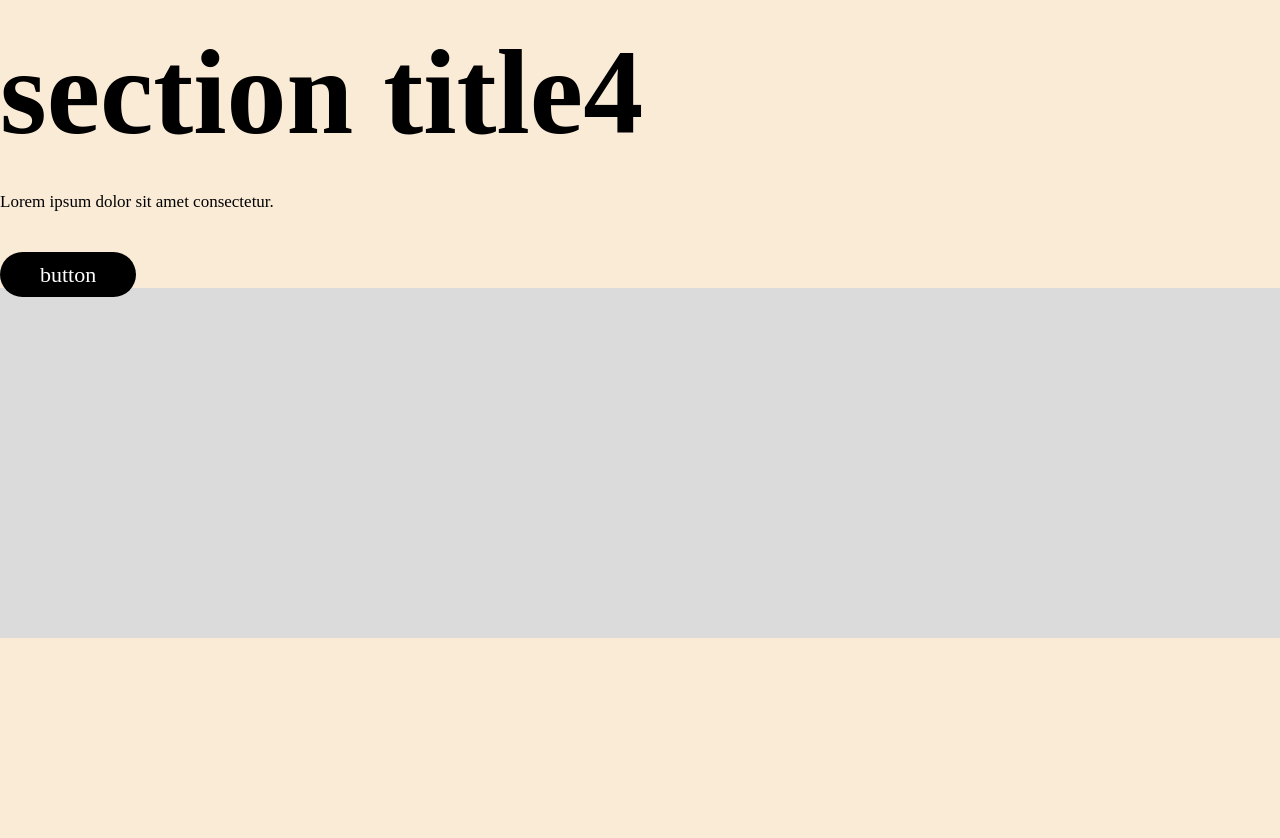
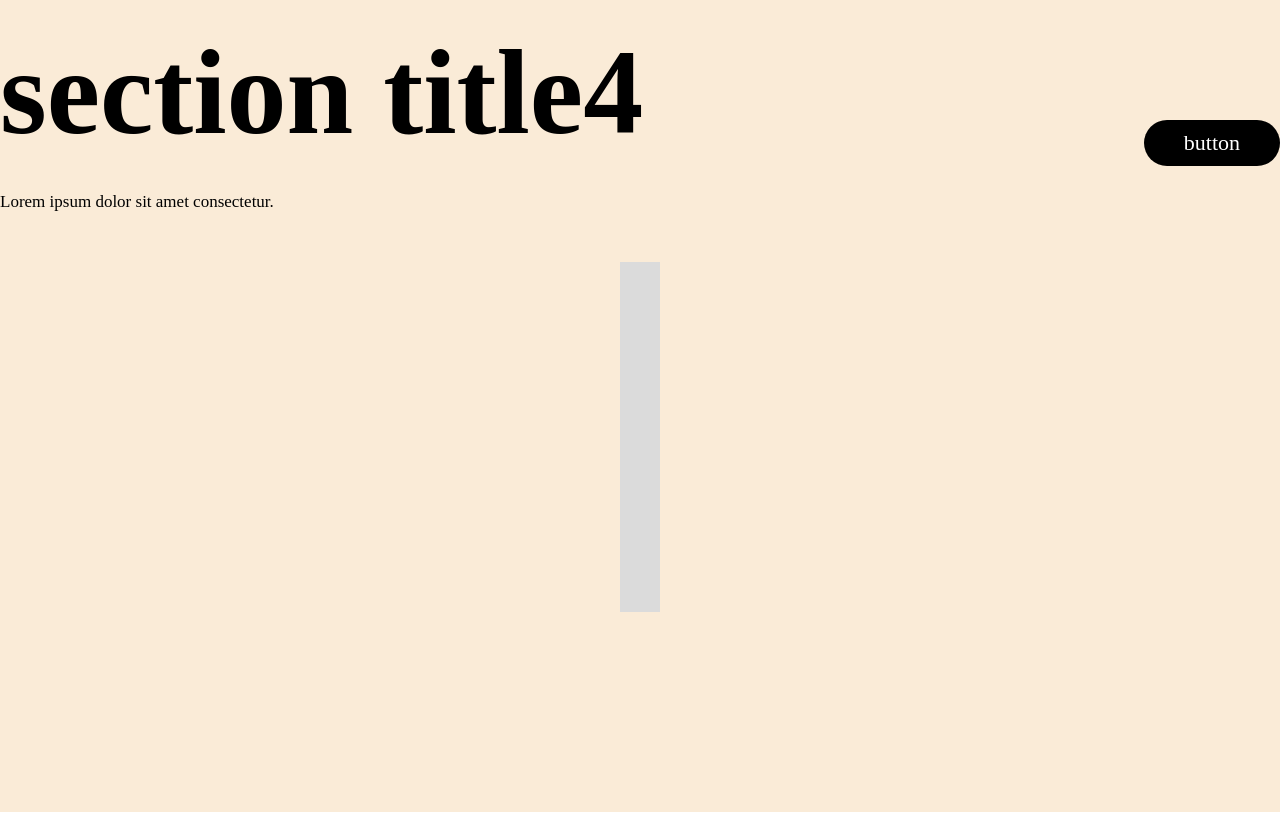
Before and after one commit to wkdwlgns12/code-ex-1, a plain HTML site: page index.html in a window 1280 px wide. Shown: the part 3180-4018 px from the top of the page. After the commit the page ends 3992 px from the top, so only its background shows below. Drawn offline with Linux system fonts and the light colour scheme.

Commit message:
style.css

```diff
--- a/css/style.css
+++ b/css/style.css
@@ -176,19 +176,18 @@ nav ul a {
   padding: 200px 0;
 }
 
-#s04 .t-wrap{
+#s04 .t-wrap {
   position: relative;
 }
 
-#s04 .t-wrap a.bnt{
+#s04 .t-wrap a.btn {
   position: absolute;
   top: 50%;
   right: 0;
-    /* margin-top: -24px;*/
   transform: translateY(-50%);
 }
 
-#s04-list {
+.s04-list {
   display: flex;
   justify-content: center;
   gap: 48px;
```
Lines whose indentation alone changed are shown as unchanged.
